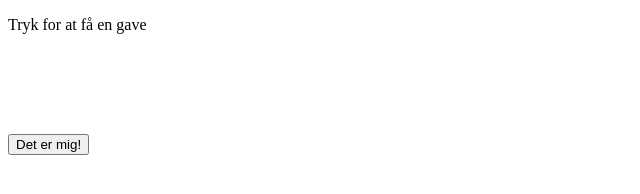
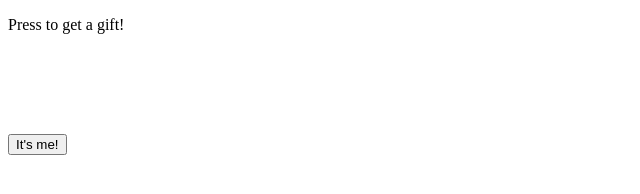
Before and after one commit to Invixy/gift, a plain HTML site: page index.html in a window 1280 px wide. Shown: the whole page, without its empty margins (0-640 px from the left). Drawn offline with Linux system fonts and the light colour scheme.

Commit message:
Update index.html

```diff
--- a/index.html
+++ b/index.html
@@ -1,7 +1,7 @@
 <!DOCTYPE html>
 <html>
     <body>
-       <p>Tryk for at få en gave</p>
+       <p>Press to get a gift!</p>
        <p id="demo" class="myStyle"></p>
        <style>
        .myStyle {
@@ -20,7 +20,7 @@
 }
 
     </style>
-            <button onclick="displayDate()">Det er mig!</button>
+            <button onclick="displayDate()">It's me!</button>
             <audio id="myAudio">
                     <source src="OOF.mp3" type="audio/mpeg">
                 </audio>
```
